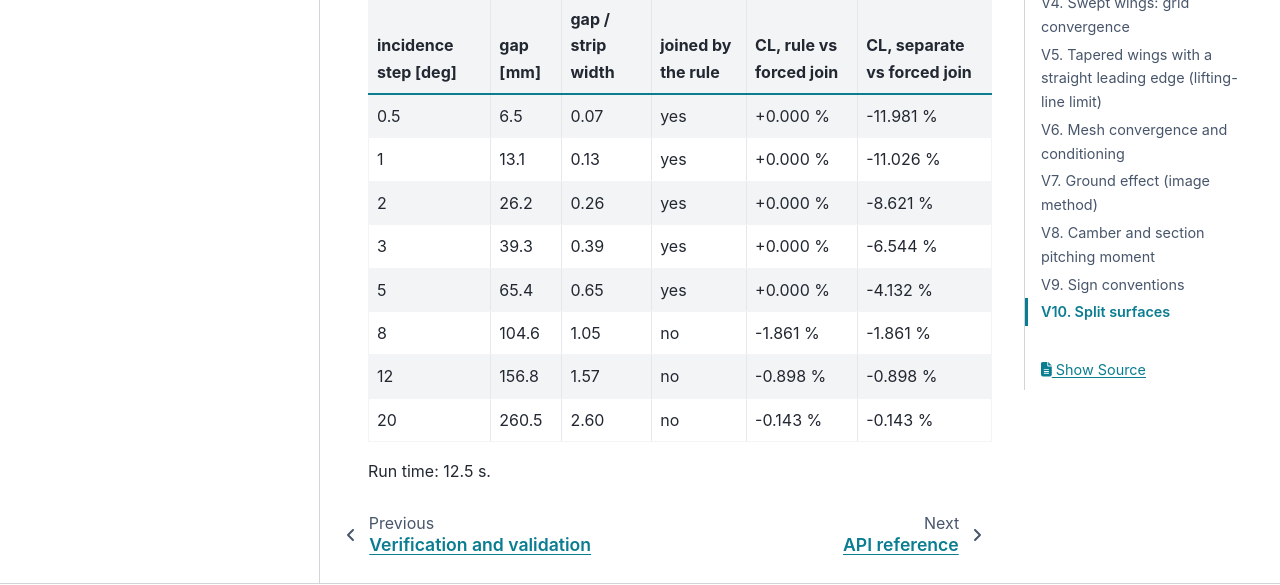
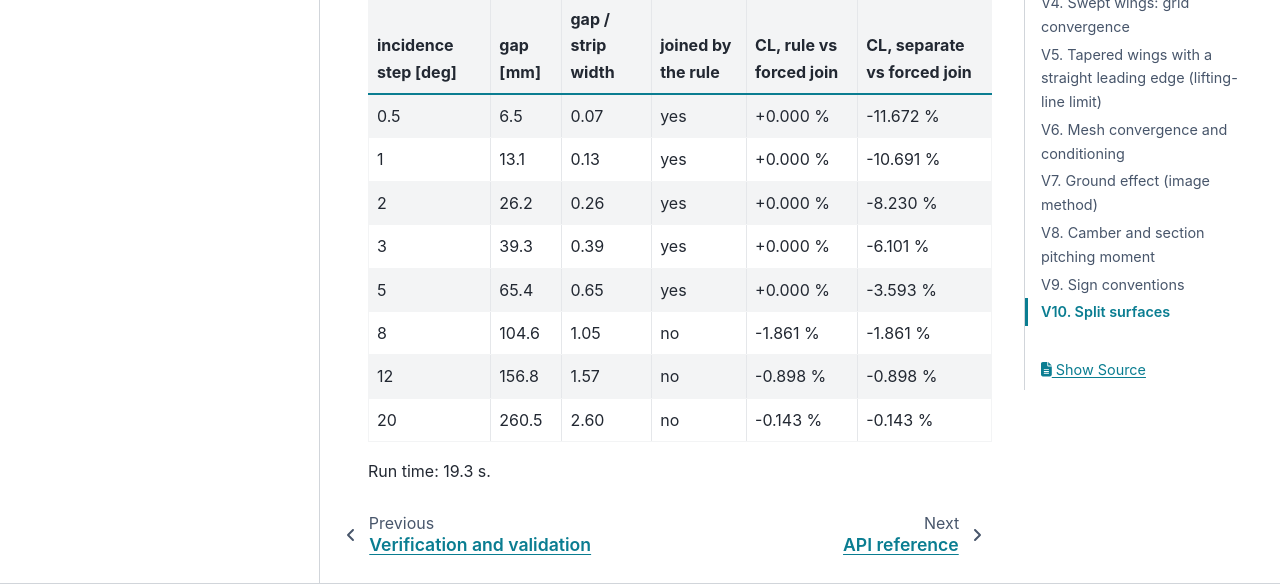
Before and after one commit to manrd/Ventorum, a Sphinx documentation site: the page built from docs/verification_report.md, in a window 1280 px wide and 900 px high, scrolled down 9393 px. Shown: the part 224-809 px from the top of the window. Built offline with Sphinx 7.4.7 and the PyData theme 0.15.4, drawn with Linux system fonts in a browser that asks for light colours.

Commit message:
Regenerate the verification report for the leg matching rule
Changed lines, with the reason:

* V10 dihedral break with an incidence step, column "CL, separate vs
  forced join", rows 0.5 to 5 deg (-11.981 to -11.672 %, -11.026 to
  -10.691 %, -8.621 to -8.230 %, -6.544 to -6.101 %, -4.132 to -3.593 %).
  "Separate" puts every surface in its own core group, so the legs of the
  two break edges do not match. The edges are joined edges by the join
  rule, so these legs now keep the tangential rule (they had the full
  velocity of a free edge before). The column "rule vs forced join" stays
  +0.000 %, and the rows that the rule does not join do not change.
* Run time line: not a result.

Co-Authored-By: Claude Opus 5.5 <noreply@anthropic.com>

```diff
--- a/docs/verification_report.md
+++ b/docs/verification_report.md
@@ -205,13 +205,13 @@ Dihedral break of 8 deg at y = 2 m with an incidence step of the outer panel. Th
 
 | incidence step [deg] | gap [mm] | gap / strip width | joined by the rule | CL, rule vs forced join | CL, separate vs forced join |
 |---|---|---|---|---|---|
-| 0.5 | 6.5 | 0.07 | yes | +0.000 % | -11.981 % |
-| 1 | 13.1 | 0.13 | yes | +0.000 % | -11.026 % |
-| 2 | 26.2 | 0.26 | yes | +0.000 % | -8.621 % |
-| 3 | 39.3 | 0.39 | yes | +0.000 % | -6.544 % |
-| 5 | 65.4 | 0.65 | yes | +0.000 % | -4.132 % |
+| 0.5 | 6.5 | 0.07 | yes | +0.000 % | -11.672 % |
+| 1 | 13.1 | 0.13 | yes | +0.000 % | -10.691 % |
+| 2 | 26.2 | 0.26 | yes | +0.000 % | -8.230 % |
+| 3 | 39.3 | 0.39 | yes | +0.000 % | -6.101 % |
+| 5 | 65.4 | 0.65 | yes | +0.000 % | -3.593 % |
 | 8 | 104.6 | 1.05 | no | -1.861 % | -1.861 % |
 | 12 | 156.8 | 1.57 | no | -0.898 % | -0.898 % |
 | 20 | 260.5 | 2.60 | no | -0.143 % | -0.143 % |
 
-Run time: 12.5 s.
+Run time: 19.3 s.
```
